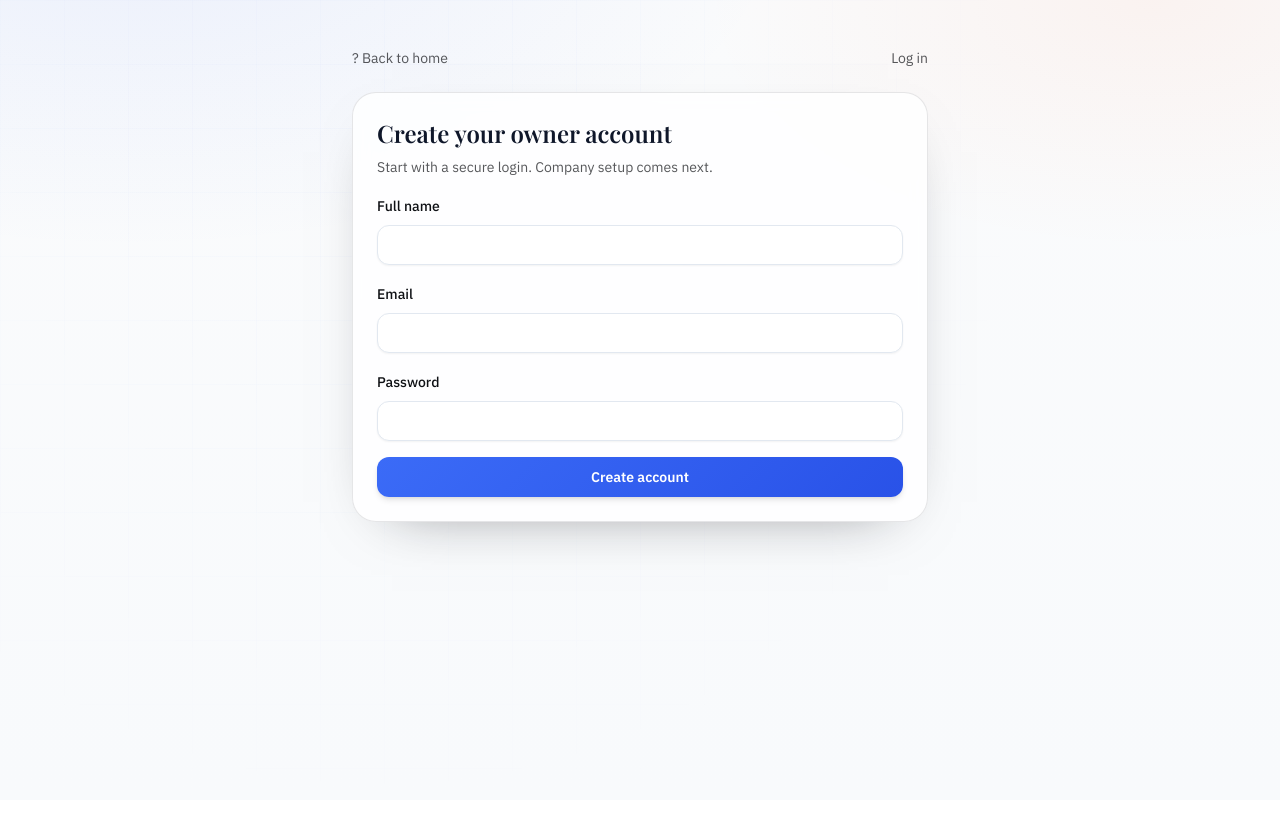
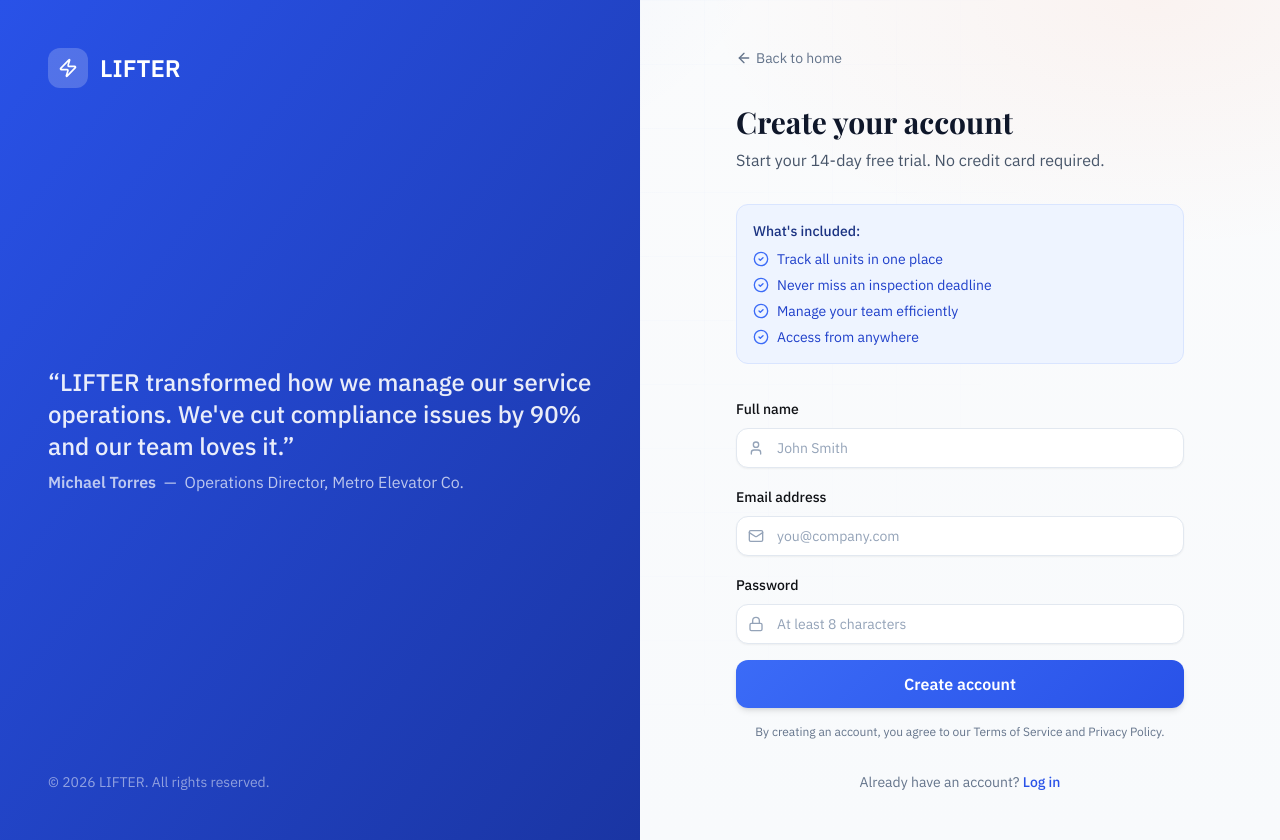
Before and after one commit to amartinez988/LifterByHans, a Next.js app: page /signup in a window 1280 px wide. Before the commit the page ends 800 px from the top, so only its background shows below. Built offline with nearby package versions, Linux system fonts and the light colour scheme; no server answers.

Commit message:
Redesign auth pages with modern split-screen layout and form styling

```diff
--- a/app/(auth)/layout.tsx
+++ b/app/(auth)/layout.tsx
@@ -1,5 +1,6 @@
 import { ReactNode } from "react";
 import { redirect } from "next/navigation";
+import { Zap } from "lucide-react";
 
 import { auth } from "@/auth";
 import { db } from "@/lib/db";
@@ -17,5 +18,50 @@ export default async function AuthLayout({ children }: { children: ReactNode })
     redirect("/onboarding");
   }
 
-  return <div className="min-h-screen px-6 py-12">{children}</div>;
+  return (
+    <div className="min-h-screen lg:grid lg:grid-cols-2">
+      {/* Left side - Branding */}
+      <div className="hidden lg:flex lg:flex-col lg:justify-between bg-gradient-to-br from-brand-600 to-brand-800 p-12">
+        <div className="flex items-center gap-3">
+          <div className="flex h-10 w-10 items-center justify-center rounded-xl bg-white/20">
+            <Zap className="h-5 w-5 text-white" />
+          </div>
+          <span className="text-2xl font-bold text-white">LIFTER</span>
+        </div>
+
+        <div className="space-y-6">
+          <blockquote className="space-y-2">
+            <p className="text-2xl font-medium text-white/90">
+              &ldquo;LIFTER transformed how we manage our service operations.
+              We&apos;ve cut compliance issues by 90% and our team loves it.&rdquo;
+            </p>
+            <footer className="text-white/70">
+              <cite className="font-semibold not-italic">Michael Torres</cite>
+              <span className="mx-2">—</span>
+              <span>Operations Director, Metro Elevator Co.</span>
+            </footer>
+          </blockquote>
+        </div>
+
+        <p className="text-sm text-white/50">
+          © {new Date().getFullYear()} LIFTER. All rights reserved.
+        </p>
+      </div>
+
+      {/* Right side - Auth form */}
+      <div className="flex min-h-screen flex-col justify-center px-6 py-12 lg:px-12">
+        <div className="mx-auto w-full max-w-md">
+          {/* Mobile logo */}
+          <div className="mb-8 flex items-center justify-center gap-2 lg:hidden">
+            <div className="flex h-8 w-8 items-center justify-center rounded-lg bg-gradient-brand">
+              <Zap className="h-4 w-4 text-white" />
+            </div>
+            <span className="text-xl font-bold text-slate-900">LIFTER</span>
+          </div>
+
+          {children}
+        </div>
+      </div>
+    </div>
+  );
 }
--- a/app/(auth)/login/login-form.tsx
+++ b/app/(auth)/login/login-form.tsx
@@ -4,6 +4,7 @@ import { useState, useTransition } from "react";
 import { useForm } from "react-hook-form";
 import { zodResolver } from "@hookform/resolvers/zod";
 import { z } from "zod";
+import { Mail, Lock, AlertCircle } from "lucide-react";
 
 import { Button } from "@/components/ui/button";
 import { Input } from "@/components/ui/input";
@@ -37,22 +38,42 @@ export default function LoginForm({ callbackUrl }: { callbackUrl?: string }) {
 
   return (
     <form className="space-y-4" onSubmit={form.handleSubmit(onSubmit)}>
+      {error && (
+        <div className="flex items-center gap-2 rounded-xl bg-danger-50 border border-danger-200 px-4 py-3 text-sm text-danger-700">
+          <AlertCircle className="h-4 w-4 flex-shrink-0" />
+          <span>{error}</span>
+        </div>
+      )}
+
       <div className="space-y-2">
-        <Label htmlFor="email">Email</Label>
-        <Input id="email" type="email" {...form.register("email")} />
-        {form.formState.errors.email ? (
-          <p className="text-xs text-ember">{form.formState.errors.email.message}</p>
-        ) : null}
+        <Label htmlFor="email">Email address</Label>
+        <Input
+          id="email"
+          type="email"
+          placeholder="you@company.com"
+          icon={<Mail className="h-4 w-4" />}
+          {...form.register("email")}
+        />
+        {form.formState.errors.email && (
+          <p className="text-xs text-danger-600">{form.formState.errors.email.message}</p>
+        )}
       </div>
+
       <div className="space-y-2">
         <Label htmlFor="password">Password</Label>
-        <Input id="password" type="password" {...form.register("password")} />
-        {form.formState.errors.password ? (
-          <p className="text-xs text-ember">{form.formState.errors.password.message}</p>
-        ) : null}
+        <Input
+          id="password"
+          type="password"
+          placeholder="Enter your password"
+          icon={<Lock className="h-4 w-4" />}
+          {...form.register("password")}
+        />
+        {form.formState.errors.password && (
+          <p className="text-xs text-danger-600">{form.formState.errors.password.message}</p>
+        )}
       </div>
-      {error ? <p className="text-sm text-ember">{error}</p> : null}
-      <Button type="submit" className="w-full" disabled={isPending}>
+
+      <Button type="submit" className="w-full" size="lg" loading={isPending}>
         {isPending ? "Signing in..." : "Log in"}
       </Button>
     </form>
--- a/app/(auth)/login/page.tsx
+++ b/app/(auth)/login/page.tsx
@@ -1,6 +1,6 @@
 import Link from "next/link";
+import { ArrowLeft } from "lucide-react";
 
-import { Card, CardContent, CardDescription, CardHeader, CardTitle } from "@/components/ui/card";
 import LoginForm from "./login-form";
 
 export default function LoginPage({
@@ -9,29 +9,35 @@ export default function LoginPage({
   searchParams?: { callbackUrl?: string };
 }) {
   return (
-    <div className="mx-auto flex w-full max-w-xl flex-col gap-6">
-      <div className="flex items-center justify-between">
-        <Link className="text-sm text-ink/70 hover:text-ink" href="/">
-          ? Back to home
-        </Link>
+    <div className="space-y-8">
+      <div>
         <Link
-          className="text-sm text-ink/70 hover:text-ink"
-          href={searchParams?.callbackUrl ? `/signup?callbackUrl=${encodeURIComponent(searchParams.callbackUrl)}` : "/signup"}
+          className="inline-flex items-center gap-1 text-sm text-slate-500 hover:text-slate-900 transition-colors"
+          href="/"
         >
-          Create account
+          <ArrowLeft className="h-4 w-4" />
+          Back to home
         </Link>
       </div>
-      <Card>
-        <CardHeader>
-          <CardTitle>Welcome back</CardTitle>
-          <CardDescription>
-            Log in to continue setting up your LIFTER workspace.
-          </CardDescription>
-        </CardHeader>
-        <CardContent>
-          <LoginForm callbackUrl={searchParams?.callbackUrl} />
-        </CardContent>
-      </Card>
+
+      <div className="space-y-2">
+        <h1 className="font-display text-3xl font-bold text-slate-900">Welcome back</h1>
+        <p className="text-slate-600">
+          Log in to continue managing your LIFTER workspace.
+        </p>
+      </div>
+
+      <LoginForm callbackUrl={searchParams?.callbackUrl} />
+
+      <p className="text-center text-sm text-slate-500">
+        Don&apos;t have an account?{" "}
+        <Link
+          href={searchParams?.callbackUrl ? `/signup?callbackUrl=${encodeURIComponent(searchParams.callbackUrl)}` : "/signup"}
+          className="font-medium text-brand-600 hover:text-brand-500 transition-colors"
+        >
+          Sign up for free
+        </Link>
+      </p>
     </div>
   );
 }
--- a/app/(auth)/signup/page.tsx
+++ b/app/(auth)/signup/page.tsx
@@ -1,7 +1,14 @@
 import Link from "next/link";
+import { ArrowLeft, CheckCircle2 } from "lucide-react";
 
-import { Card, CardContent, CardDescription, CardHeader, CardTitle } from "@/components/ui/card";
 import SignupForm from "./signup-form";
+
+const benefits = [
+  "Track all units in one place",
+  "Never miss an inspection deadline",
+  "Manage your team efficiently",
+  "Access from anywhere"
+];
 
 export default function SignupPage({
   searchParams
@@ -9,29 +16,47 @@ export default function SignupPage({
   searchParams?: { callbackUrl?: string };
 }) {
   return (
-    <div className="mx-auto flex w-full max-w-xl flex-col gap-6">
-      <div className="flex items-center justify-between">
-        <Link className="text-sm text-ink/70 hover:text-ink" href="/">
-          ? Back to home
+    <div className="space-y-8">
+      <div>
+        <Link
+          className="inline-flex items-center gap-1 text-sm text-slate-500 hover:text-slate-900 transition-colors"
+          href="/"
+        >
+          <ArrowLeft className="h-4 w-4" />
+          Back to home
         </Link>
+      </div>
+
+      <div className="space-y-2">
+        <h1 className="font-display text-3xl font-bold text-slate-900">Create your account</h1>
+        <p className="text-slate-600">
+          Start your 14-day free trial. No credit card required.
+        </p>
+      </div>
+
+      <div className="rounded-xl bg-brand-50 border border-brand-100 p-4">
+        <p className="text-sm font-medium text-brand-900 mb-2">What&apos;s included:</p>
+        <ul className="space-y-1.5">
+          {benefits.map((benefit) => (
+            <li key={benefit} className="flex items-center gap-2 text-sm text-brand-700">
+              <CheckCircle2 className="h-4 w-4 text-brand-500" />
+              {benefit}
+            </li>
+          ))}
+        </ul>
+      </div>
+
+      <SignupForm callbackUrl={searchParams?.callbackUrl} />
+
+      <p className="text-center text-sm text-slate-500">
+        Already have an account?{" "}
         <Link
-          className="text-sm text-ink/70 hover:text-ink"
           href={searchParams?.callbackUrl ? `/login?callbackUrl=${encodeURIComponent(searchParams.callbackUrl)}` : "/login"}
+          className="font-medium text-brand-600 hover:text-brand-500 transition-colors"
         >
           Log in
         </Link>
-      </div>
-      <Card>
-        <CardHeader>
-          <CardTitle>Create your owner account</CardTitle>
-          <CardDescription>
-            Start with a secure login. Company setup comes next.
-          </CardDescription>
-        </CardHeader>
-        <CardContent>
-          <SignupForm callbackUrl={searchParams?.callbackUrl} />
-        </CardContent>
-      </Card>
+      </p>
     </div>
   );
 }
--- a/app/(auth)/signup/signup-form.tsx
+++ b/app/(auth)/signup/signup-form.tsx
@@ -4,6 +4,7 @@ import { useState, useTransition } from "react";
 import { useForm } from "react-hook-form";
 import { zodResolver } from "@hookform/resolvers/zod";
 import { z } from "zod";
+import { User, Mail, Lock, AlertCircle } from "lucide-react";
 
 import { Button } from "@/components/ui/button";
 import { Input } from "@/components/ui/input";
@@ -38,31 +39,61 @@ export default function SignupForm({ callbackUrl }: { callbackUrl?: string }) {
 
   return (
     <form className="space-y-4" onSubmit={form.handleSubmit(onSubmit)}>
+      {error && (
+        <div className="flex items-center gap-2 rounded-xl bg-danger-50 border border-danger-200 px-4 py-3 text-sm text-danger-700">
+          <AlertCircle className="h-4 w-4 flex-shrink-0" />
+          <span>{error}</span>
+        </div>
+      )}
+
       <div className="space-y-2">
         <Label htmlFor="name">Full name</Label>
-        <Input id="name" {...form.register("name")} />
-        {form.formState.errors.name ? (
-          <p className="text-xs text-ember">{form.formState.errors.name.message}</p>
-        ) : null}
+        <Input
+          id="name"
+          placeholder="John Smith"
+          icon={<User className="h-4 w-4" />}
+          {...form.register("name")}
+        />
+        {form.formState.errors.name && (
+          <p className="text-xs text-danger-600">{form.formState.errors.name.message}</p>
+        )}
       </div>
+
       <div className="space-y-2">
-        <Label htmlFor="email">Email</Label>
-        <Input id="email" type="email" {...form.register("email")} />
-        {form.formState.errors.email ? (
-          <p className="text-xs text-ember">{form.formState.errors.email.message}</p>
-        ) : null}
+        <Label htmlFor="email">Email address</Label>
+        <Input
+          id="email"
+          type="email"
+          placeholder="you@company.com"
+          icon={<Mail className="h-4 w-4" />}
+          {...form.register("email")}
+        />
+        {form.formState.errors.email && (
+          <p className="text-xs text-danger-600">{form.formState.errors.email.message}</p>
+        )}
       </div>
+
       <div className="space-y-2">
         <Label htmlFor="password">Password</Label>
-        <Input id="password" type="password" {...form.register("password")} />
-        {form.formState.errors.password ? (
-          <p className="text-xs text-ember">{form.formState.errors.password.message}</p>
-        ) : null}
+        <Input
+          id="password"
+          type="password"
+          placeholder="At least 8 characters"
+          icon={<Lock className="h-4 w-4" />}
+          {...form.register("password")}
+        />
+        {form.formState.errors.password && (
+          <p className="text-xs text-danger-600">{form.formState.errors.password.message}</p>
+        )}
       </div>
-      {error ? <p className="text-sm text-ember">{error}</p> : null}
-      <Button type="submit" className="w-full" disabled={isPending}>
-        {isPending ? "Creating..." : "Create account"}
+
+      <Button type="submit" className="w-full" size="lg" loading={isPending}>
+        {isPending ? "Creating account..." : "Create account"}
       </Button>
+
+      <p className="text-center text-xs text-slate-500">
+        By creating an account, you agree to our Terms of Service and Privacy Policy.
+      </p>
     </form>
   );
 }
```
